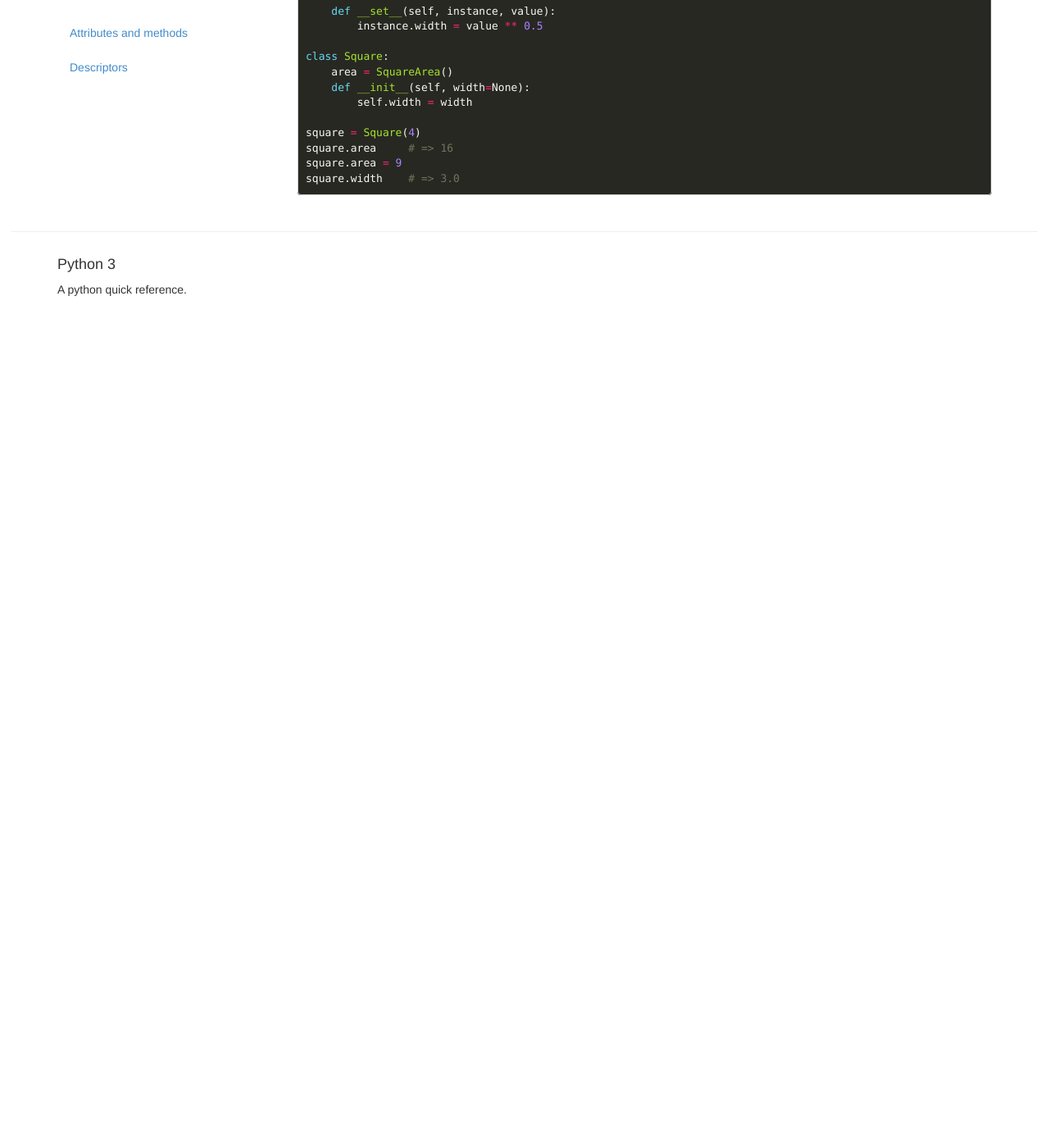
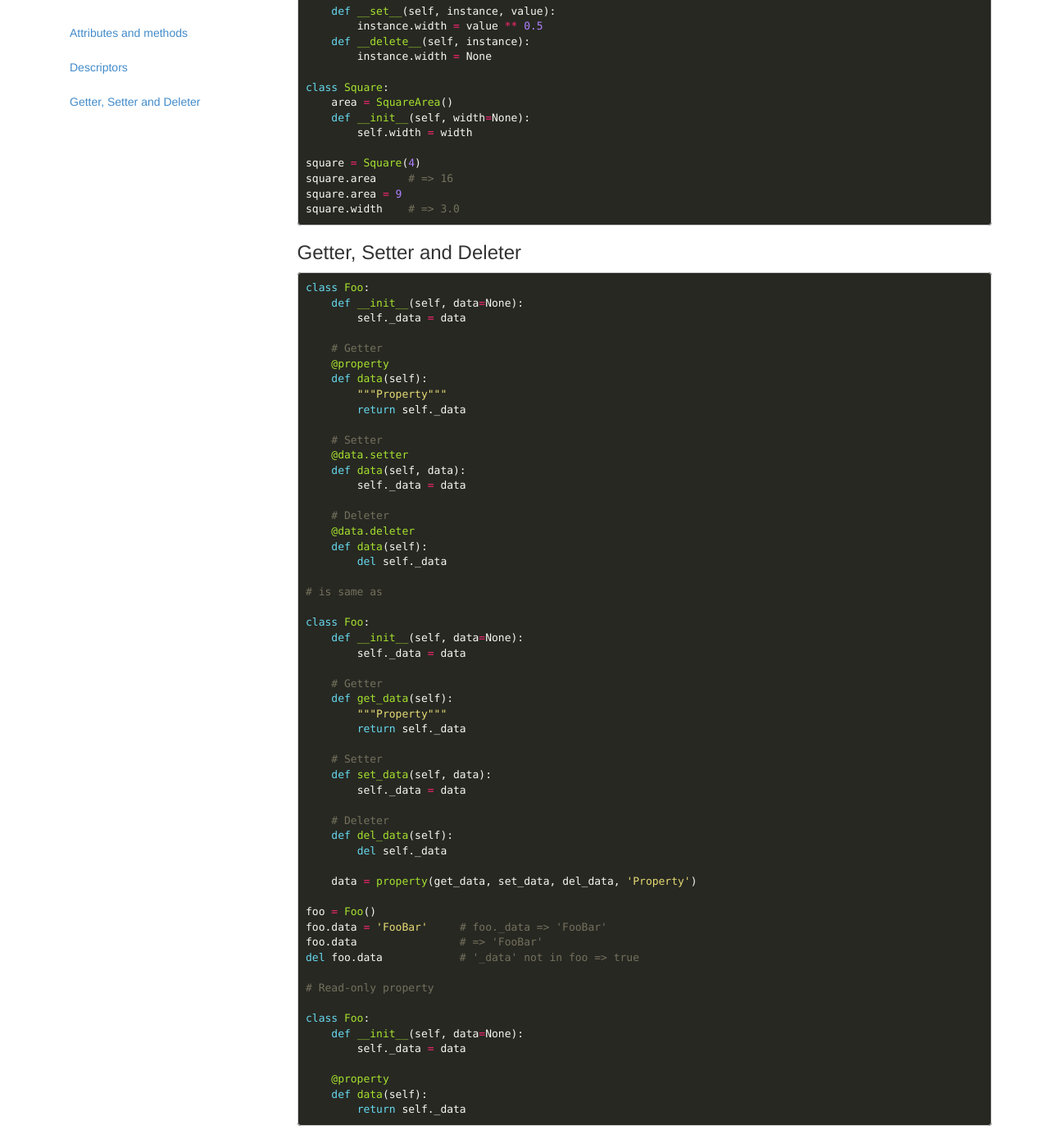
Before and after one commit to steelywing/python-quick-reference, a Jekyll site: the page built from classes.md, in a window 1280 px wide and 1400 px high, scrolled down 1511 px. Shown: the whole window at 82% size. Built offline with Jekyll 4.4.1, drawn with Linux system fonts in a browser that asks for light colours; nearby versions of some CDN libraries; Markdown is read by kramdown in place of the engine named in the settings; before the commit the page ends 1898 px from its top, so only the background shows below that.

Commit message:
add property (getter, setter)

````diff
--- a/classes.md
+++ b/classes.md
@@ -71,6 +71,8 @@ class SquareArea:
         return instance.width ** 2
     def __set__(self, instance, value):
         instance.width = value ** 0.5
+    def __delete__(self, instance):
+        instance.width = None
 
 class Square:
     area = SquareArea()
@@ -82,3 +84,62 @@ square.area     # => 16
 square.area = 9
 square.width    # => 3.0
 ```
+
+### Getter, Setter and Deleter
+``` python
+class Foo:
+    def __init__(self, data=None):
+        self._data = data
+
+    # Getter
+    @property
+    def data(self):
+        """Property"""
+        return self._data
+
+    # Setter
+    @data.setter
+    def data(self, data):
+        self._data = data
+
+    # Deleter
+    @data.deleter
+    def data(self):
+        del self._data
+
+# is same as
+
+class Foo:
+    def __init__(self, data=None):
+        self._data = data
+
+    # Getter
+    def get_data(self):
+        """Property"""
+        return self._data
+
+    # Setter
+    def set_data(self, data):
+        self._data = data
+
+    # Deleter
+    def del_data(self):
+        del self._data
+
+    data = property(get_data, set_data, del_data, 'Property')
+
+foo = Foo()
+foo.data = 'FooBar'     # foo._data => 'FooBar'
+foo.data                # => 'FooBar'
+del foo.data            # '_data' not in foo => true
+
+# Read-only property
+
+class Foo:
+    def __init__(self, data=None):
+        self._data = data
+
+    @property
+    def data(self):
+        return self._data
+```
````
